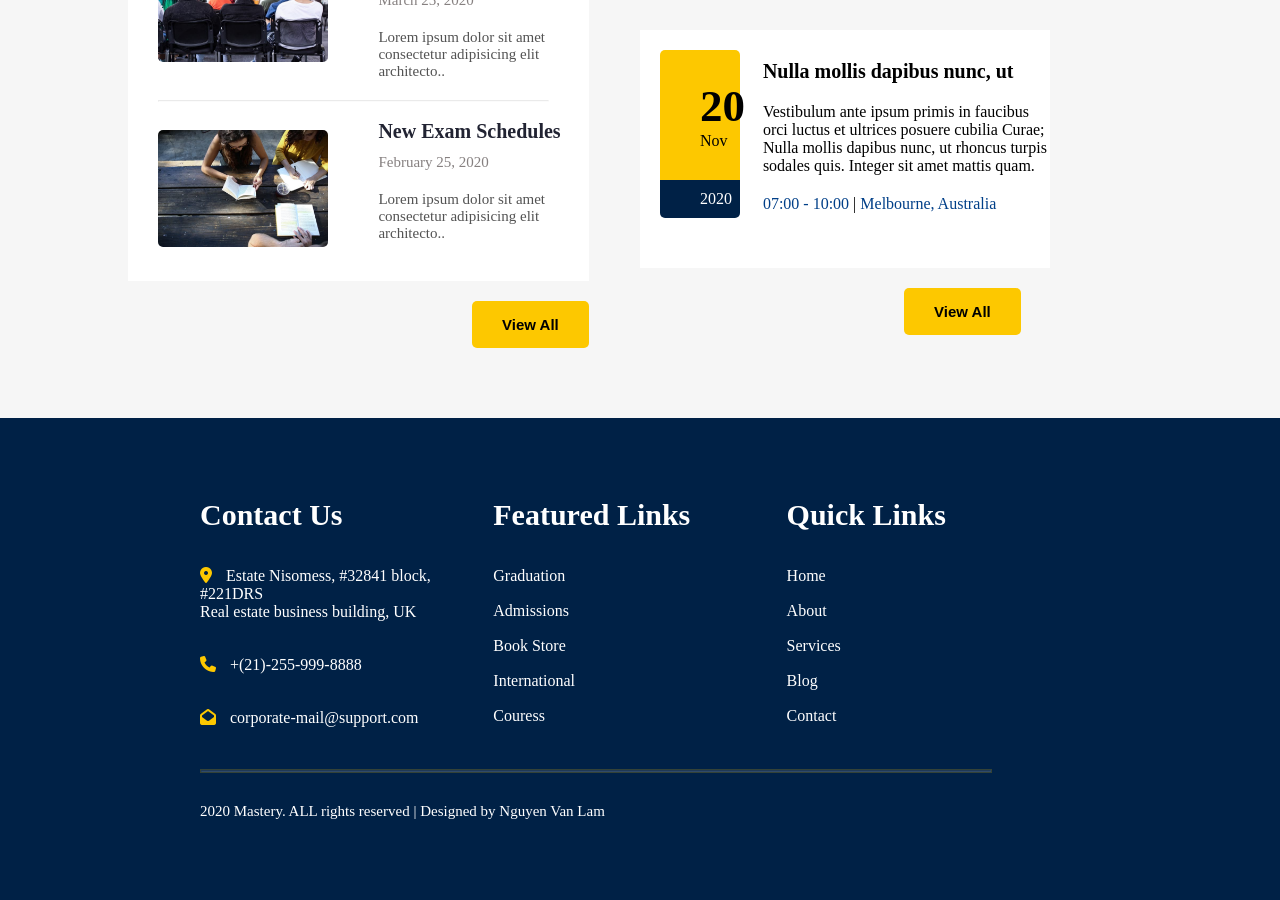
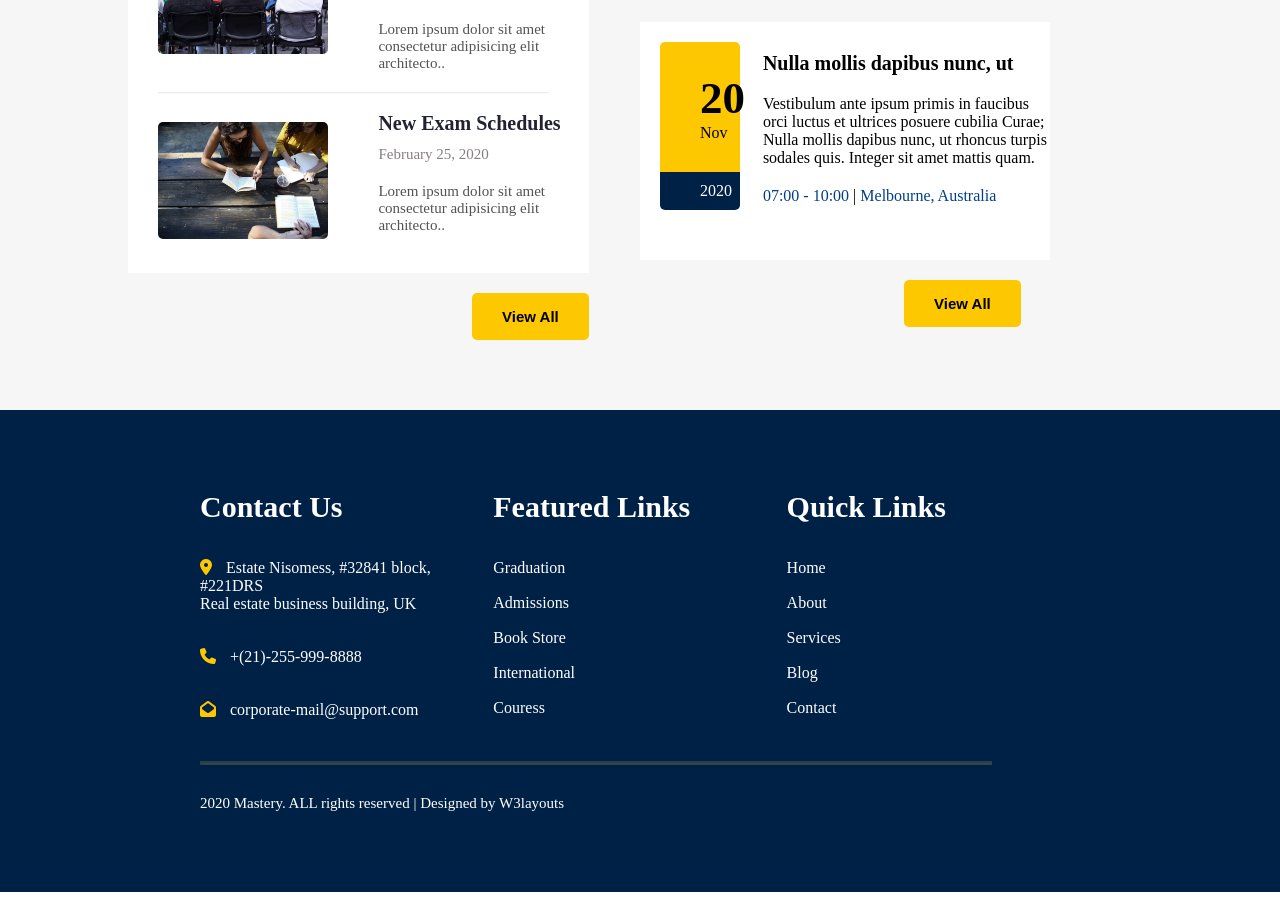
Before and after one commit to vanlam2001/cv, a Jekyll site: the page mastery/index.html, which Jekyll copies as it is, in a window 1280 px wide and 900 px high, scrolled down 2453 px. Built offline with Jekyll 4.4.1, drawn with Linux system fonts in a browser that asks for light colours.

Commit message:
Add files via upload

```diff
--- a/mastery/index.html
+++ b/mastery/index.html
@@ -57,45 +57,58 @@
     </div>
 
     <!-- number -->
-
     <div class="number">
       <div class="number__content">
         <div class="number__item">
-          <p class="num__1">60</p>
-          <p class="num__2">PROFESSIONAL</p>
-          <p class="num__3">INSTRUCTORS</p>
+          <div class="item__left">
+            <p>60</p>
+          </div>
+          <div class="item__right">
+            <p>
+              PROFESSIONAL <br />
+              INSTRUCTORS
+            </p>
+          </div>
         </div>
 
         <div class="number__item">
-          <p class="num__1">18</p>
-          <p class="num__2">
-            NEW COURES
-            <p class="num__3">EVRY YEAR</p>
-
+          <div class="item__left">
+            <p>18</p>
+          </div>
+          <div class="item__right">
+            <p>
+              NEW COURES <br />
+              EVRY YEAR
             </p>
+          </div>
         </div>
 
         <div class="number__item">
-          <p class="num__1">34</p>
-          <p class="num__2">
-            LIVESESSIONS
-            <p class="num__3">EVERY MONTH</p>
-
+          <div class="item__left">
+            <p>34</p>
+          </div>
+          <div class="item__right">
+            <p>
+              LIVESESSIONS <br />
+              EVERY MONTH
             </p>
+          </div>
         </div>
 
         <div class="number__item">
-          <p class="num__1">20</p>
-          <p class="num__2">
-            REGISTERED
-            <p class="num__3"> STUDENTS</p>
-
+          <div class="item__left">
+            <p>20</p>
+          </div>
+          <div class="item__right">
+            <p>
+              REGISTERED <br />
+              STUDENTS
             </p>
+          </div>
         </div>
       </div>
       <div class="clear"></div>
     </div>
-
     <!-- intro -->
     <div class="intro">
       <div class="intro__box">
@@ -288,21 +301,30 @@
           <h3>Contact Us</h3>
 
           <ul>
-        <li> <i class="fa fa-map-marker-alt"></i><a href="#"> Estate Nisomess, #32841 block,
-          #221DRS <br> Real estate business building, UK
-        </a></li> <br>
-        <li> <i class="fa fa-phone"></i><a href="#"> +(21)-255-999-8888</a></li> <br>
-        <li> <i class="fa fa-envelope-open"></i><a href="#"> corporate-mail@support.com</a></li>
+            <li>
+              <i class="fa fa-map-marker-alt"></i
+              ><a href="#">
+                Estate Nisomess, #32841 block, #221DRS <br />
+                Real estate business building, UK
+              </a>
+            </li>
+            <br />
+            <li>
+              <i class="fa fa-phone"></i><a href="#"> +(21)-255-999-8888</a>
+            </li>
+            <br />
+            <li>
+              <i class="fa fa-envelope-open"></i
+              ><a href="#"> corporate-mail@support.com</a>
+            </li>
           </ul>
-
         </div>
 
         <div class="footer__nav">
           <h3>Featured Links</h3>
 
           <ul>
-          <li><a href="#">Graduation
-          </a></li>
+            <li><a href="#">Graduation </a></li>
             <li><a href="#">Admissions</a></li>
             <li><a href="#">Book Store</a></li>
             <li><a href="#">International</a></li>
@@ -313,9 +335,7 @@
         <div class="footer__nav">
           <h3>Quick Links</h3>
           <ul>
-
-              <li><a href="#">Home
-              </a></li>
+            <li><a href="#">Home </a></li>
             <li><a href="#">About</a></li>
             <li><a href="#">Services</a></li>
             <li><a href="#">Blog</a></li>
@@ -326,12 +346,11 @@
 
       <div class="clear"></div>
 
-
       <div class="footer__copyrights">
         <div class="footer__hr">
-        <hr>
+          <hr />
         </div>
-      <p>2020 Mastery. ALL rights reserved | Designed by Nguyen Van Lam</p>
+        <p>2020 Mastery. ALL rights reserved | Designed by W3layouts</p>
       </div>
     </div>
   </body>
```
Lines whose indentation alone changed are shown as unchanged.
